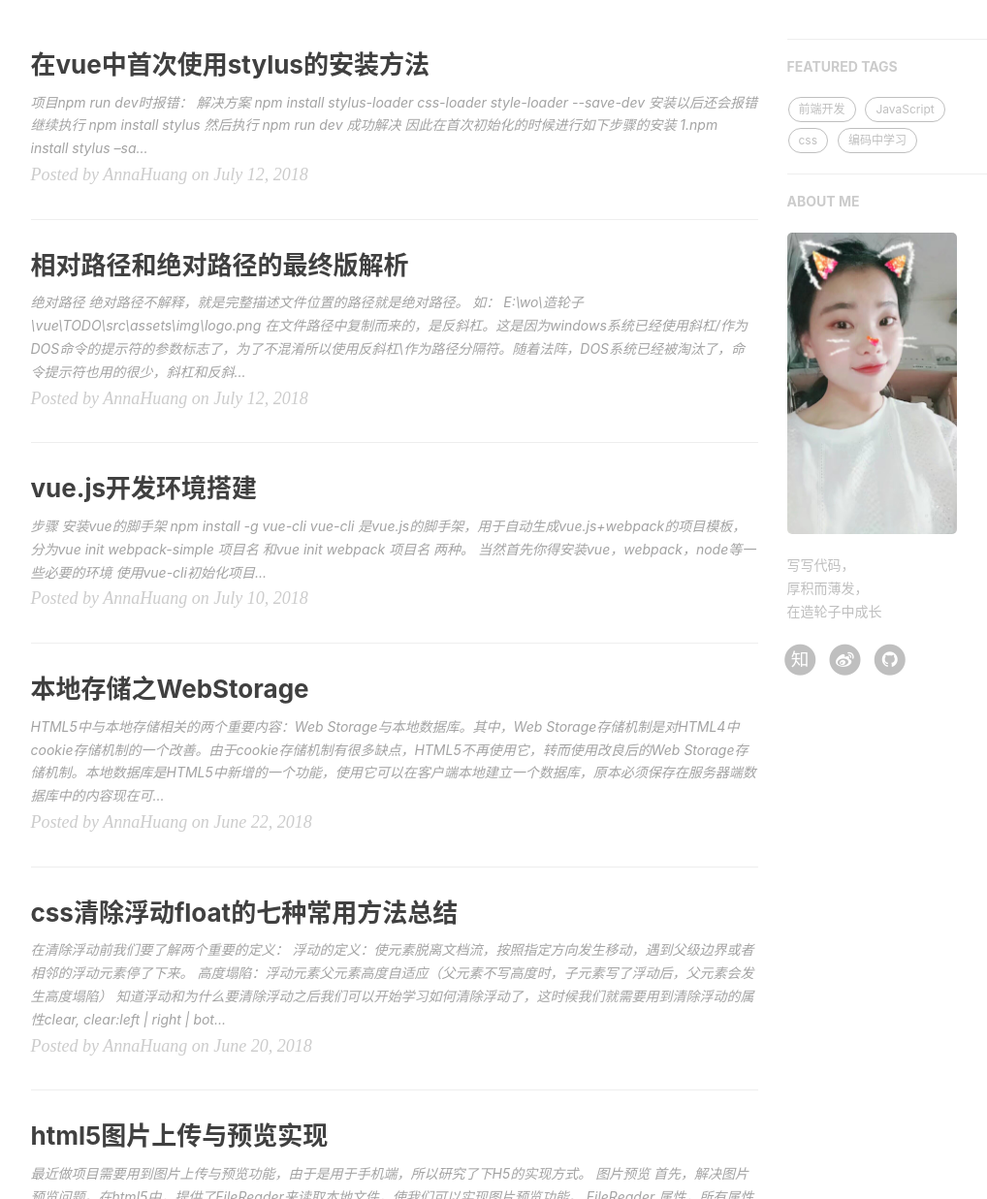
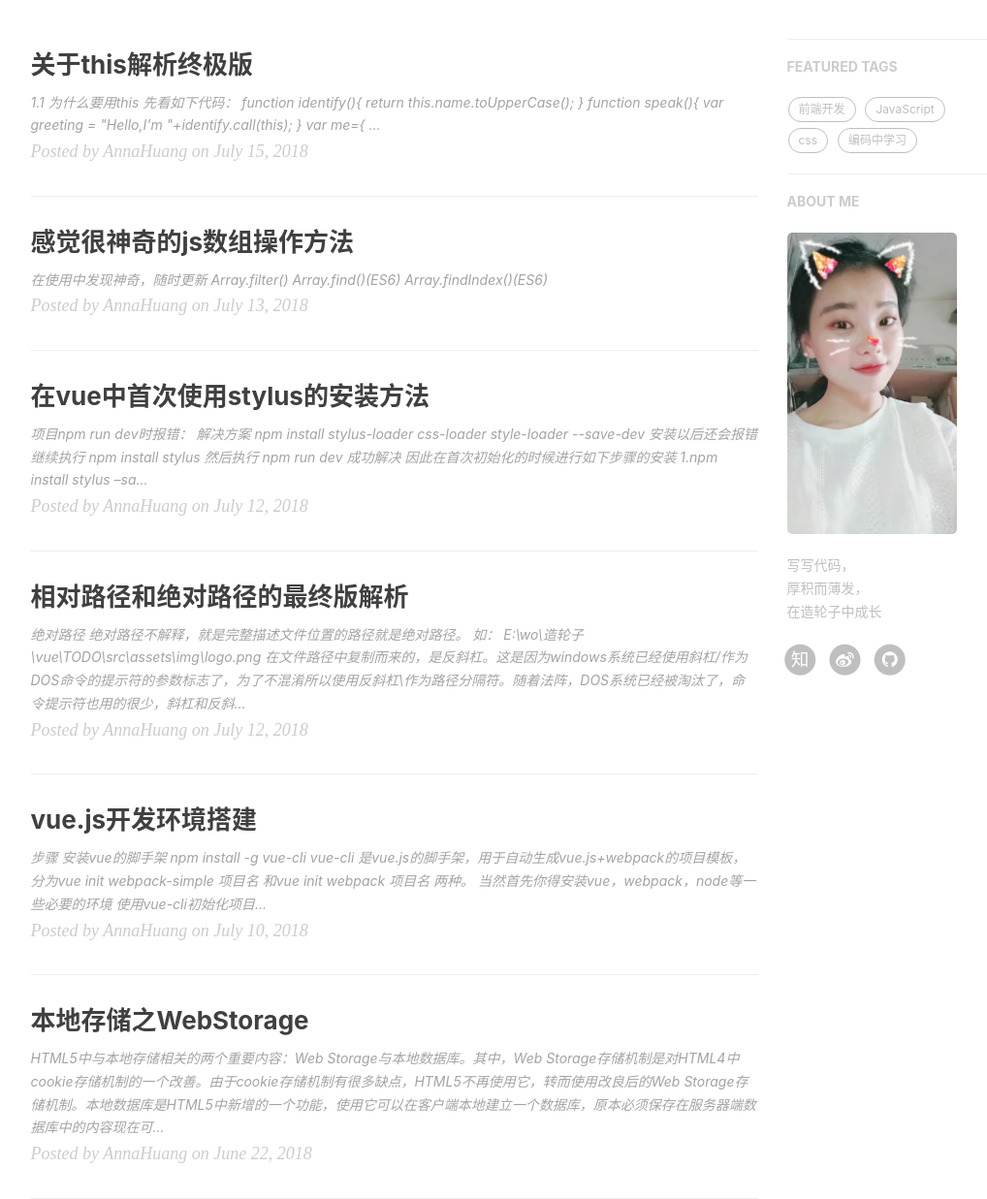
Before and after one commit to AnnaHuangPro/AnnaHuangPro.github.io, a Jekyll site: the page built from index.html, in a window 1280 px wide and 1400 px high, scrolled down 343 px. Shown: the part 163-1400 px from the top of the window at 97% size, without its empty margins (136-1154 px from the left). Built offline with Jekyll 4.4.1, drawn with Linux system fonts in a browser that asks for light colours; nearby versions of some CDN libraries; the list of posts is cut into pages by our own code; comment, search, counter and statistics services are not loaded; some of the changed text lies outside the part shown.

````diff
--- /dev/null
+++ b/_posts/2018-07-14-amazing-jsArray-function.markdown
@@ -0,0 +1,23 @@
+---
+layout:       post
+title:        "感觉很神奇的js数组操作方法"
+subtitle:     ""
+date:         2018-07-13 12:00:00
+author:       "AnnaHuang"
+header-img:   ""
+header-mask:  0.3
+catalog:      true
+multilingual: false
+tags:
+    - JavaScript
+    - 前端开发
+
+---
+
+> 在使用中发现神奇，随时更新
+
+## Array.filter()
+
+## Array.find()(ES6)
+
+## Array.findIndex()(ES6)
--- /dev/null
+++ b/_posts/2018-07-15-js-this.markdown
@@ -0,0 +1,66 @@
+---
+layout:       post
+title:        "关于this解析终极版"
+subtitle:     ""
+date:         2018-07-15 12:00:00
+author:       "AnnaHuang"
+header-img:   ""
+header-mask:  0.3
+catalog:      true
+multilingual: false
+tags:
+    - JavaScript
+    - 前端开发
+
+---
+
+# 1.1 为什么要用this
+
+先看如下代码：
+```
+    function identify(){
+        return this.name.toUpperCase();
+    }
+    function speak(){
+        var greeting = "Hello,I'm "+identify.call(this);
+    }
+    var me={
+        name:"Kyle"
+    };
+    var you={
+        name:"Reader"
+    };
+
+    identify.call(me);//KYLE
+    identify.call(you);//READER
+
+    speak.call(me);//Hello,我是KYLE
+    speak.call(you);//Hello,我是READER
+```
+
+   这段代码可以再不同的上下文对象（me和you）中重复使用identify()和speak(),不用针对每个对象编写不同版本的函数。
+
+   如果不用this，那就需要给这两个函数显式的传入一个上下文对象。
+
+   ```
+
+      function identify(context){
+        return context.name.toUpperCase();
+      }
+
+      function speak(context){
+        var greeting = "Hello,I'm "+ identify(context);
+        console.log(greeting);
+      }
+
+      identify(you);//READER
+      speak(me);//hello,我是KYLE
+
+   ```
+
+   然而，this提供了一种更加优雅的方式来隐式“传递”一个对象引用，因此可以将API设计得更加简洁并且易于复用。
+
+# 1.2 对this的误解
+   有两种常见的对于this的解释，但是它们都是错误的，不要太拘束与“this”的字面意思就会产生一些误解。
+
+## 1.2.1 指向自身
--- a/portfolio/index.html
+++ b/portfolio/index.html
@@ -49,7 +49,6 @@
 									It's material-designed, truly responsive across platforms and based on modern web technologies including HTML5, CSS3, Stylus and powerful <a href="http://vuejs.org">Vue.js</a>.
 								</li>
 								<li class="skill">
-									<span class="cbp_tmicon-phone"></span>
 									<span><b>JS</b></span>
 									<span class="i-vue"></span>
 									<span><b>stylus</b></span>
````
Also changed, not shown: _posts/2018-06-18-Vertically-horizontally-centered.markdown (+7 -2 lines).
